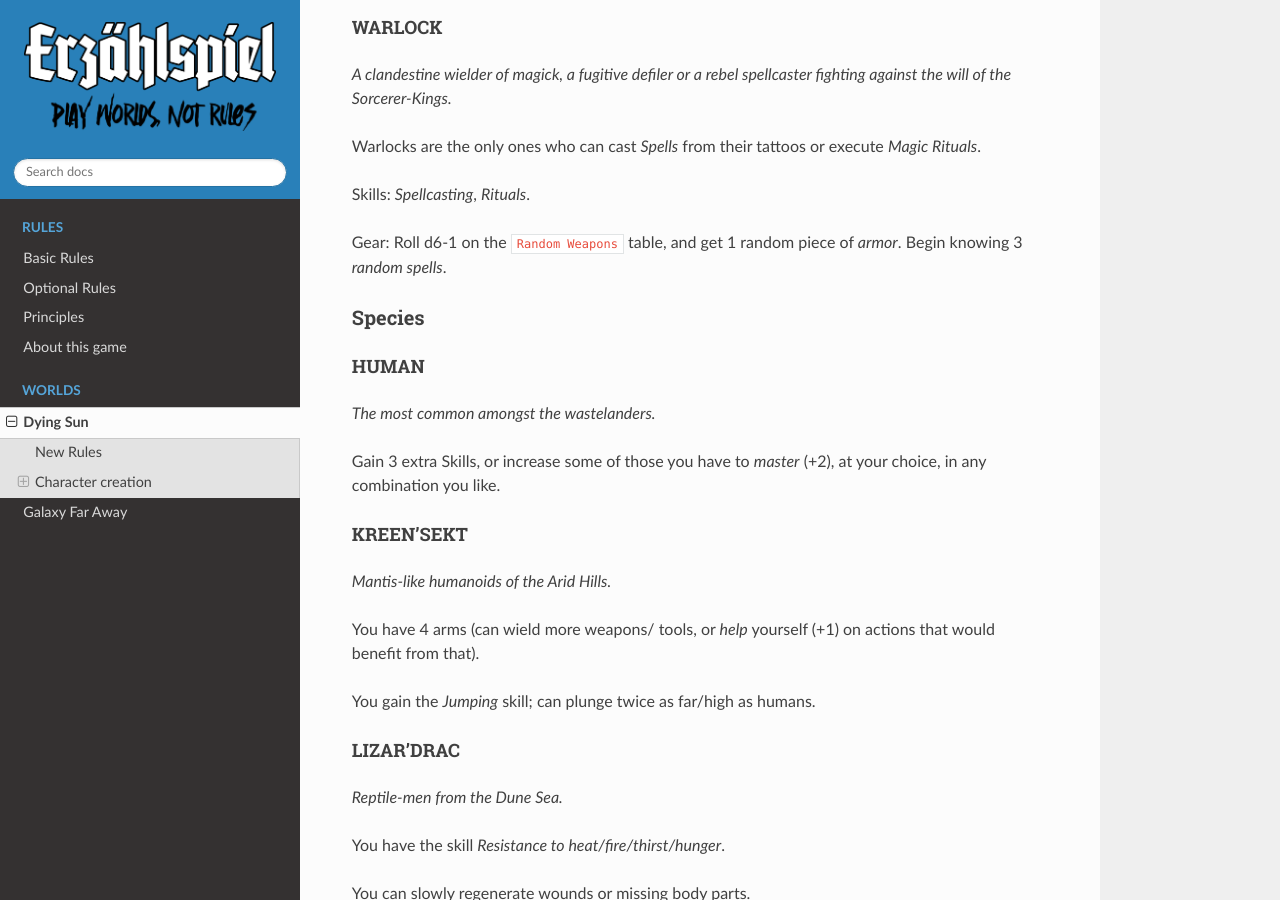
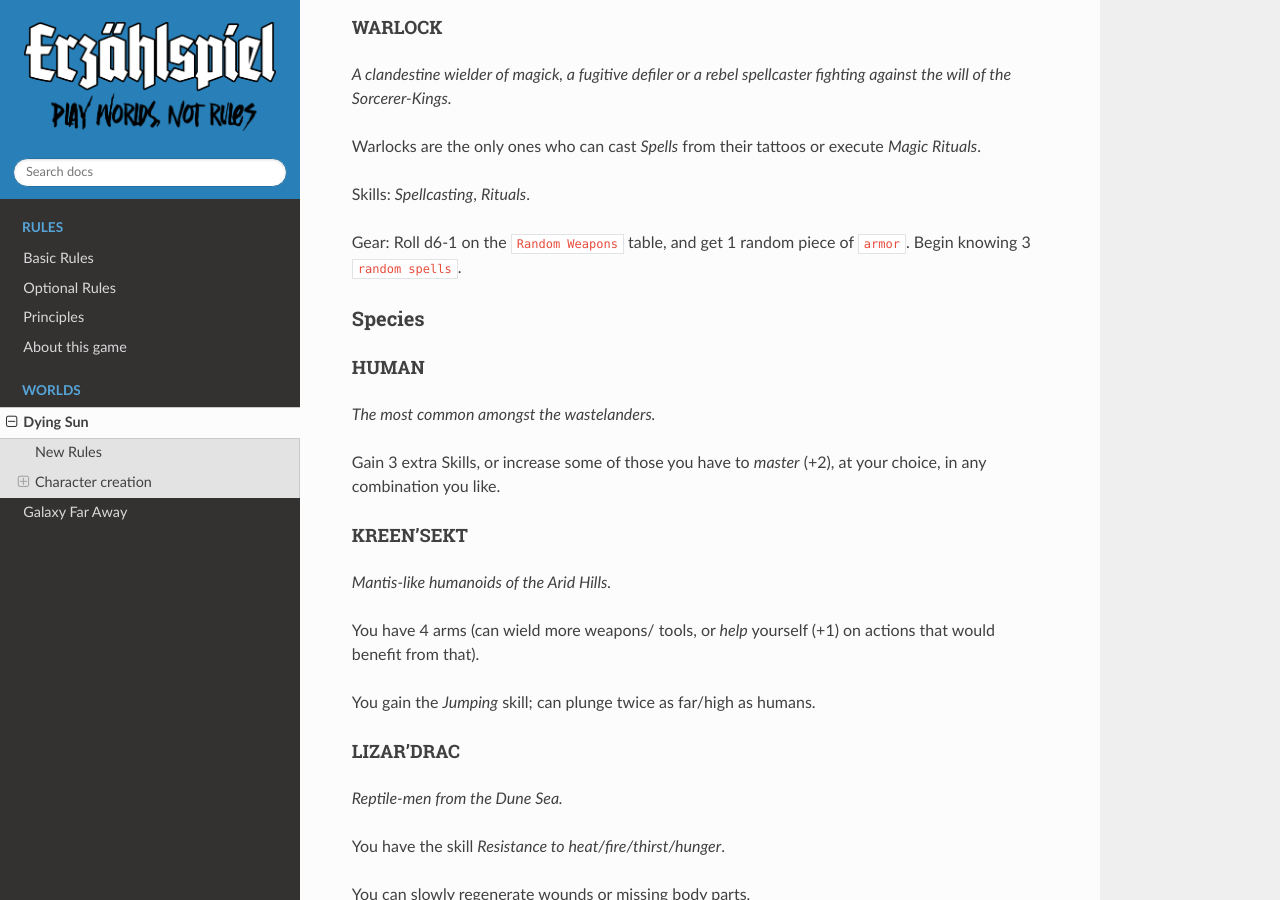
Before and after one commit to TaTooKa/froth, a Sphinx documentation site: the page built from docs/source/pages/dyingsun.rst, in a window 1280 px wide and 900 px high, scrolled down 1533 px. Built offline with Sphinx 7.4.7 and the Read the Docs theme 3.1.0, drawn with Linux system fonts in a browser that asks for light colours; cross-references to code outside the pages are shown as plain code; some of the changed lines change nothing that is shown.

Commit message:
add more refs

```diff
--- a/docs/source/pages/dyingsun.rst
+++ b/docs/source/pages/dyingsun.rst
@@ -37,7 +37,7 @@ Warriors are the only ones who can wear up to 5 pieces of armor without being *o
 
 Skills: *Melee*, *Athletics*.
 
-Gear: Roll d6+2 on the :hoverxref:`Random Weapons <random-weapons-table>` table **twice**, and get 3 random pieces of *armor*.
+Gear: Roll d6+2 on the :hoverxref:`Random Weapons <weapons-table>` table **twice**, and get 3 random pieces of :hoverxref:`armor <armor-table>`.
 
 WANDERER
 ^^^^^^^^
@@ -48,7 +48,7 @@ Wanderers always have good odds (a circumstantial bonus of +1) when rolling to a
 
 Skills: *Marksman*, *Survival*, *Tracking*.
 
-Gear: Roll d6 on the :hoverxref:`Random Weapons <random-weapons-table>` table, and get 2 random pieces of *armor*. Begin with an extra *ranged weapon* of your choice.
+Gear: Roll d6 on the :hoverxref:`Random Weapons <weapons-table>` table, and get 2 random pieces of :hoverxref:`armor <armor-table>`. Begin with an extra *ranged weapon* of your choice.
 
 WARLOCK
 ^^^^^^^
@@ -59,7 +59,7 @@ Warlocks are the only ones who can cast *Spells* from their tattoos or execute *
 
 Skills: *Spellcasting*, *Rituals*.
 
-Gear: Roll d6-1 on the :hoverxref:`Random Weapons <random-weapons-table>` table, and get 1 random piece of *armor*. Begin knowing 3 *random spells*.
+Gear: Roll d6-1 on the :hoverxref:`Random Weapons <weapons-table>` table, and get 1 random piece of :hoverxref:`armor <armor-table>`. Begin knowing 3 :hoverxref:`random spells <spells-table>`.
 
 Species
 ~~~~~~~
@@ -137,7 +137,7 @@ WEAPONS
 
 Use this table as a guideline or roll on it as instructed by your Class.
 
-.. _random-weapons-table:
+.. _weapons-table:
 
 .. list-table:: Weapons
    :widths: 15 70 15
@@ -177,6 +177,8 @@ ARMOR
 ^^^^^
 
 Characters can only use one piece of armor in each body part (reroll if repeated during character creation). You are *over-encumbered* if using more than 3.
+
+.. _armor-table:
 
 .. list-table:: Armor
    :header-rows: 1
```
